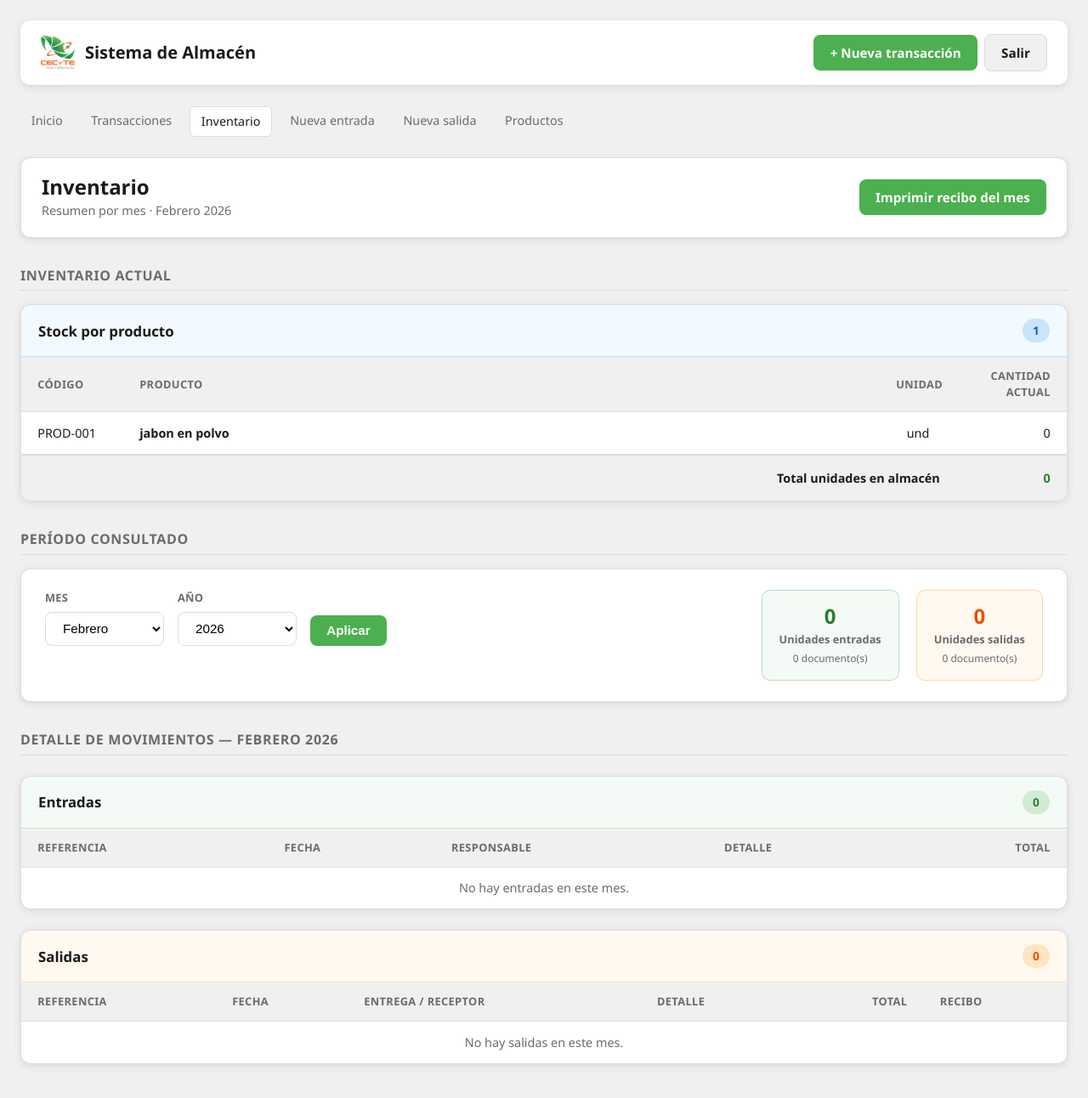
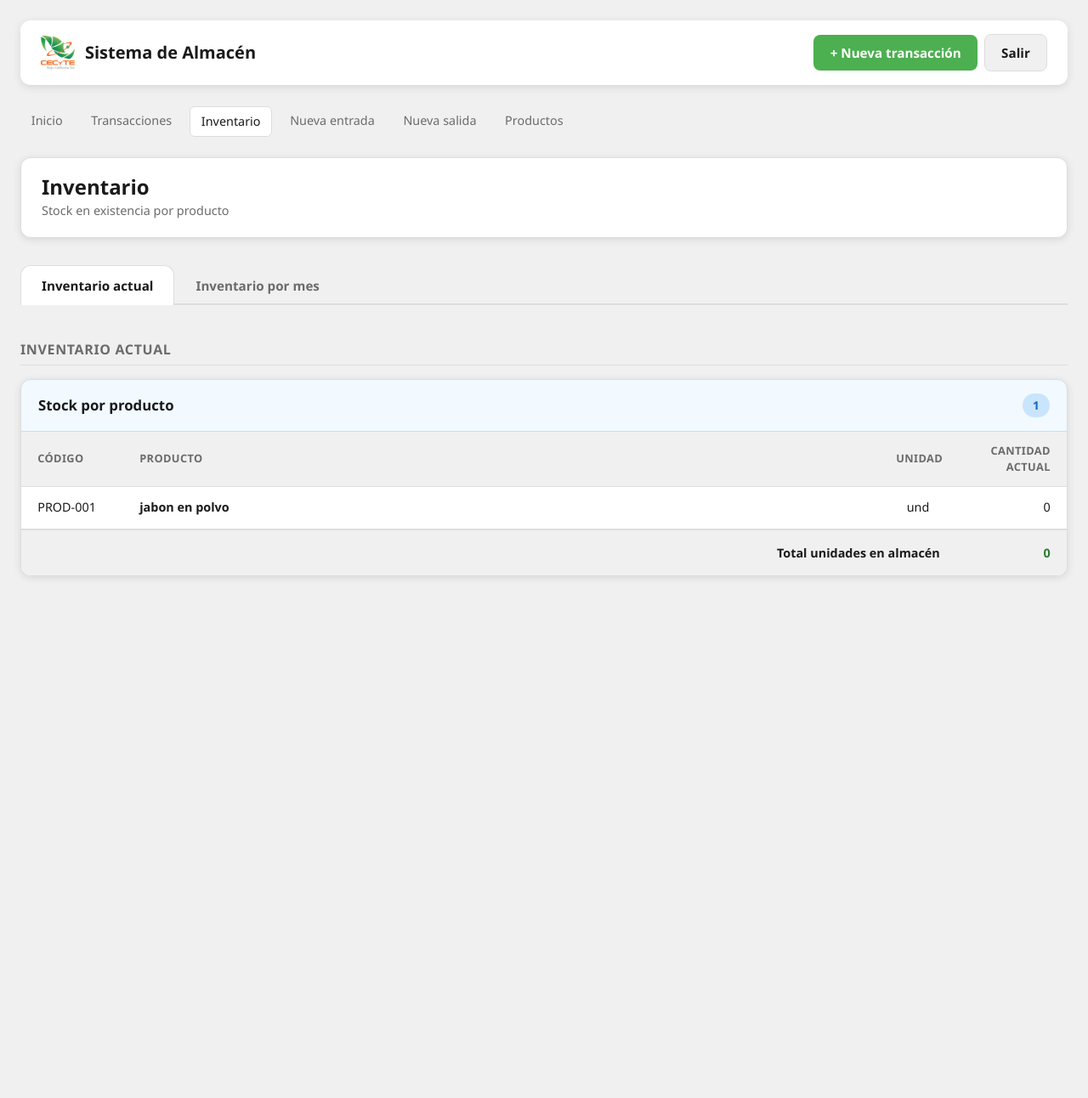
Before and after one commit to SamuelHdzMurillo/sistema-almacen, a PHP site: page /inventario.php in a window 1280 px wide. Shown: the whole page at 85% size. After the commit the page ends 680 px from the top, so only its background shows below. Run offline with PHP 8.4, Linux system fonts and the light colour scheme; a user stored in the database is signed in; data comes from the database, SQL or seed files in the repository; tables that the repository leaves empty hold one stand-in row (values such as "Sample post").

Commit message:
Implement tabbed navigation for inventory view in 'inventario.php'; add styles for tabs and content sections in style.css to enhance user experience and accessibility.

```diff
--- a/assets/css/style.css
+++ b/assets/css/style.css
@@ -1232,6 +1232,43 @@ body.recibo-hoja {
   white-space: nowrap;
 }
 
+/* Pestañas Inventario actual / Inventario por mes */
+.inventario-tabs {
+  display: flex;
+  gap: 0;
+  border-bottom: 2px solid var(--border);
+  margin: 0 0 0.5rem;
+}
+.inventario-tab {
+  display: inline-block;
+  padding: 0.75rem 1.5rem;
+  font-size: 0.95rem;
+  font-weight: 600;
+  color: var(--text-muted);
+  text-decoration: none;
+  border: 1px solid transparent;
+  border-bottom: none;
+  border-radius: var(--radius) var(--radius) 0 0;
+  margin-bottom: -2px;
+  transition: color 0.2s, background 0.2s, border-color 0.2s;
+}
+.inventario-tab:hover {
+  color: var(--text-primary);
+  background: var(--bg-secondary);
+}
+.inventario-tab.active {
+  color: var(--primary);
+  background: var(--bg-card);
+  border-color: var(--border);
+  border-bottom-color: var(--bg-card);
+}
+.inventario-pestana-content {
+  display: none;
+}
+.inventario-pestana-content.activa {
+  display: block;
+}
+
 /* Secciones con título claro */
 .inventario-seccion {
   display: flex;
@@ -1400,6 +1437,17 @@ body.recibo-hoja {
 }
 
 /* Bloque: Detalle de movimientos (paneles Entradas / Salidas) */
+.inventario-seccion-por-mes {
+  display: flex;
+  flex-direction: column;
+  gap: 1.5rem;
+}
+.inventario-subseccion-titulo {
+  margin: 0 0 0.25rem;
+  font-size: 0.95rem;
+  font-weight: 600;
+  color: var(--text-primary);
+}
 .inventario-seccion-detalle {
   gap: 1.5rem;
 }
--- a/inventario.php
+++ b/inventario.php
@@ -18,6 +18,7 @@ $resumen  = resumenMes($anio, $mes);
 $inventarioActual = inventarioPorProducto();
 $mesNombre = $mesesNombres[$mes] ?? 'Mes';
 $periodoTexto = $mesNombre . ' ' . $anio;
+$vista = isset($_GET['vista']) && $_GET['vista'] === 'mes' ? 'mes' : 'actual';
 ?>
 <!DOCTYPE html>
 <html lang="es">
@@ -25,7 +26,7 @@ $periodoTexto = $mesNombre . ' ' . $anio;
   <meta charset="UTF-8">
   <meta name="viewport" content="width=device-width, initial-scale=1.0">
   <title>Inventario — <?= htmlspecialchars($periodoTexto) ?> - Sistema de Almacén</title>
-  <link rel="stylesheet" href="assets/css/style.css?v=3">
+  <link rel="stylesheet" href="assets/css/style.css?v=4">
 </head>
 <body class="pagina-inventario">
   <div class="container">
@@ -54,16 +55,25 @@ $periodoTexto = $mesNombre . ' ' . $anio;
       <header class="inventario-page-header">
         <div class="inventario-page-header-texto">
           <h1 class="inventario-page-titulo">Inventario</h1>
-          <p class="inventario-page-subtitulo">Resumen por mes · <?= htmlspecialchars($periodoTexto) ?></p>
+          <p class="inventario-page-subtitulo"><?= $vista === 'actual' ? 'Stock en existencia por producto' : 'Resumen por mes · ' . htmlspecialchars($periodoTexto) ?></p>
         </div>
+        <?php if ($vista === 'mes'): ?>
         <div class="inventario-page-header-accion">
           <a href="recibo-mes.php?anio=<?= $anio ?>&mes=<?= $mes ?>&hoja=1" target="_blank" rel="noopener" class="btn btn-primary btn-imprimir-recibo">
             Imprimir recibo del mes
           </a>
         </div>
+        <?php endif; ?>
       </header>
 
-      <!-- Inventario actual: stock por producto -->
+      <!-- Pestañas -->
+      <nav class="inventario-tabs" role="tablist">
+        <a href="inventario.php?vista=actual" class="inventario-tab <?= $vista === 'actual' ? 'active' : '' ?>" role="tab">Inventario actual</a>
+        <a href="inventario.php?vista=mes&amp;anio=<?= $anio ?>&amp;mes=<?= $mes ?>" class="inventario-tab <?= $vista === 'mes' ? 'active' : '' ?>" role="tab">Inventario por mes</a>
+      </nav>
+
+      <!-- Contenido pestaña: Inventario actual -->
+      <div class="inventario-pestana-content <?= $vista === 'actual' ? 'activa' : '' ?>" id="pestana-actual" role="tabpanel">
       <section class="inventario-seccion inventario-seccion-actual">
         <h2 class="inventario-seccion-titulo">Inventario actual</h2>
         <article class="inventario-panel inventario-panel-actual">
@@ -110,10 +120,14 @@ $periodoTexto = $mesNombre . ' ' . $anio;
           </div>
         </article>
       </section>
+      </div>
 
-      <!-- Bloque 1: Selección de período + resumen numérico -->
-      <section class="inventario-seccion inventario-seccion-periodo">
-        <h2 class="inventario-seccion-titulo">Período consultado</h2>
+      <!-- Contenido pestaña: Inventario por mes -->
+      <div class="inventario-pestana-content <?= $vista === 'mes' ? 'activa' : '' ?>" id="pestana-mes" role="tabpanel">
+      <section class="inventario-seccion inventario-seccion-por-mes">
+        <h2 class="inventario-seccion-titulo">Inventario por mes</h2>
+
+        <!-- Período consultado + resumen numérico -->
         <div class="inventario-periodo-card">
           <div class="inventario-periodo-filtro">
             <form method="get" action="inventario.php" class="inventario-form-periodo">
@@ -149,11 +163,9 @@ $periodoTexto = $mesNombre . ' ' . $anio;
             </div>
           </div>
         </div>
-      </section>
 
-      <!-- Bloque 2: Detalle de movimientos -->
-      <section class="inventario-seccion inventario-seccion-detalle">
-        <h2 class="inventario-seccion-titulo">Detalle de movimientos — <?= htmlspecialchars($periodoTexto) ?></h2>
+        <!-- Detalle de movimientos del mes -->
+        <h3 class="inventario-subseccion-titulo">Detalle de movimientos — <?= htmlspecialchars($periodoTexto) ?></h3>
 
         <article class="inventario-panel inventario-panel-entradas">
           <header class="inventario-panel-cabecera">
@@ -251,6 +263,7 @@ $periodoTexto = $mesNombre . ' ' . $anio;
           </div>
         </article>
       </section>
+      </div>
     </main>
   </div>
 </body>
```
